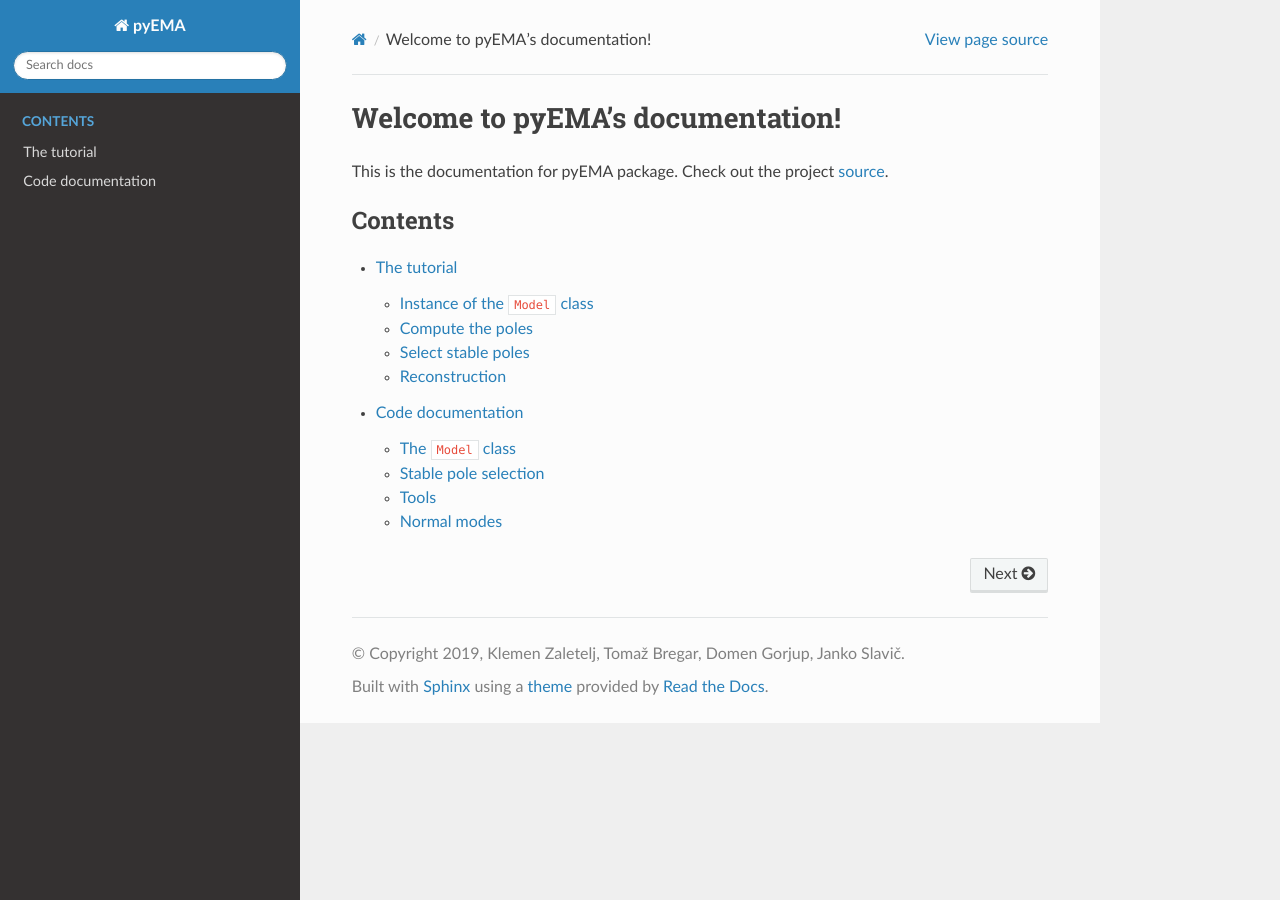
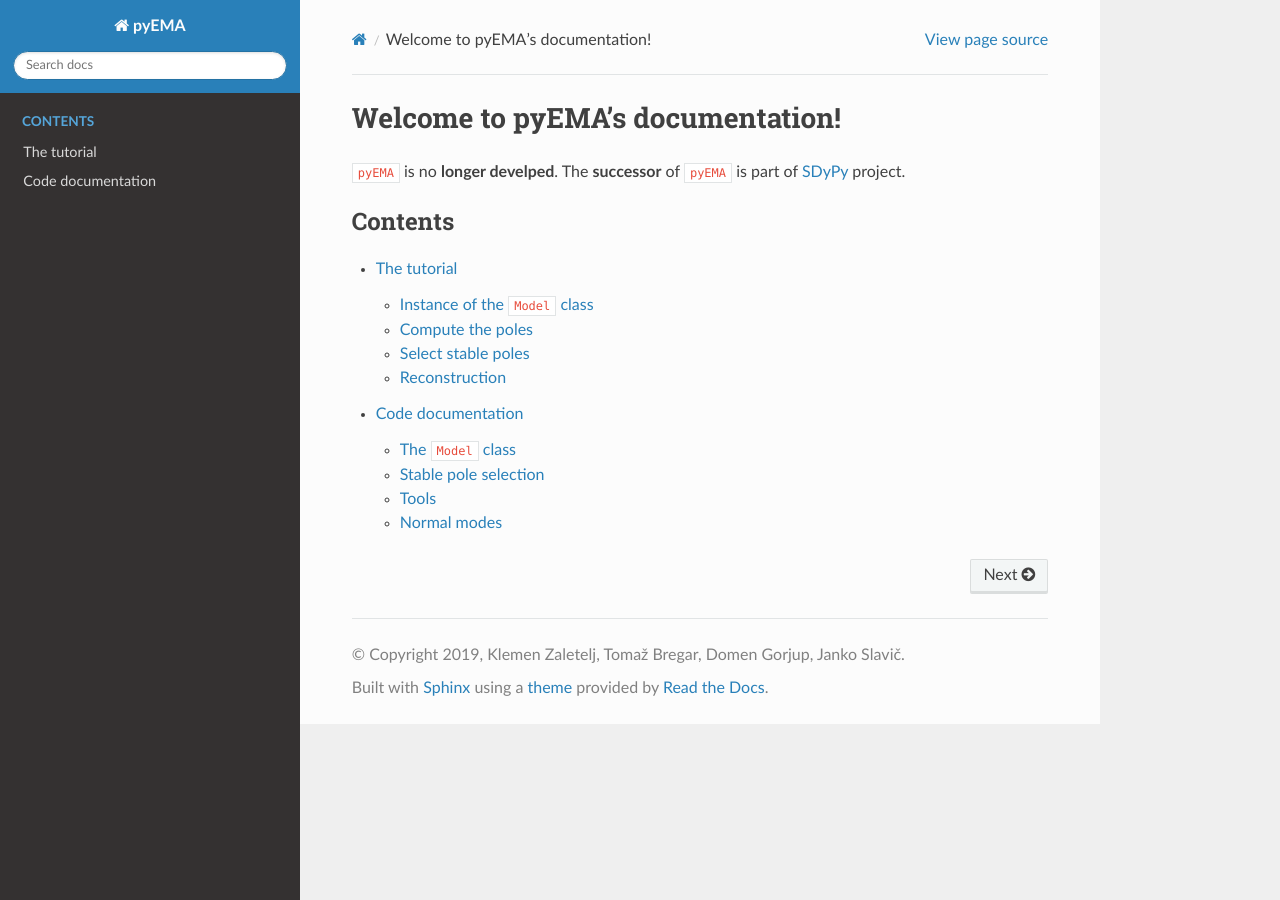
Before and after one commit to ladisk/pyEMA, a Sphinx documentation site: the page built from docs/source/index.rst, in a window 1280 px wide. Built offline with Sphinx 7.4.7 and the Read the Docs theme 2.0.0, drawn with Linux system fonts in a browser that asks for light colours.

Commit message:
Update index.rst

```diff
--- a/docs/source/index.rst
+++ b/docs/source/index.rst
@@ -6,7 +6,7 @@
 Welcome to pyEMA's documentation!
 =================================
 
-This is the documentation for pyEMA package. Check out the project source_.
+``pyEMA`` is no **longer develped**. The **successor** of ``pyEMA`` is part of `SDyPy <https://github.com/sdypy/sdypy>`_ project.
 
 .. toctree::
     :maxdepth: 2
```
